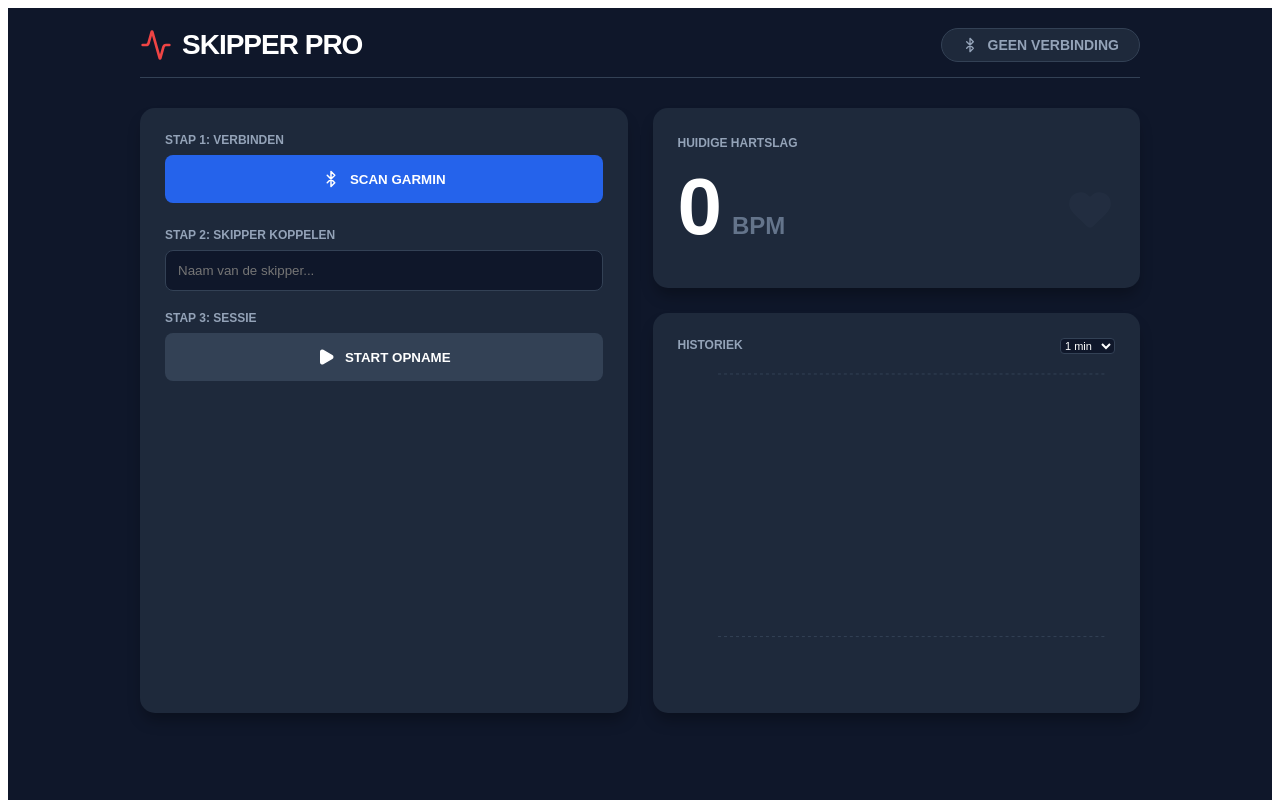
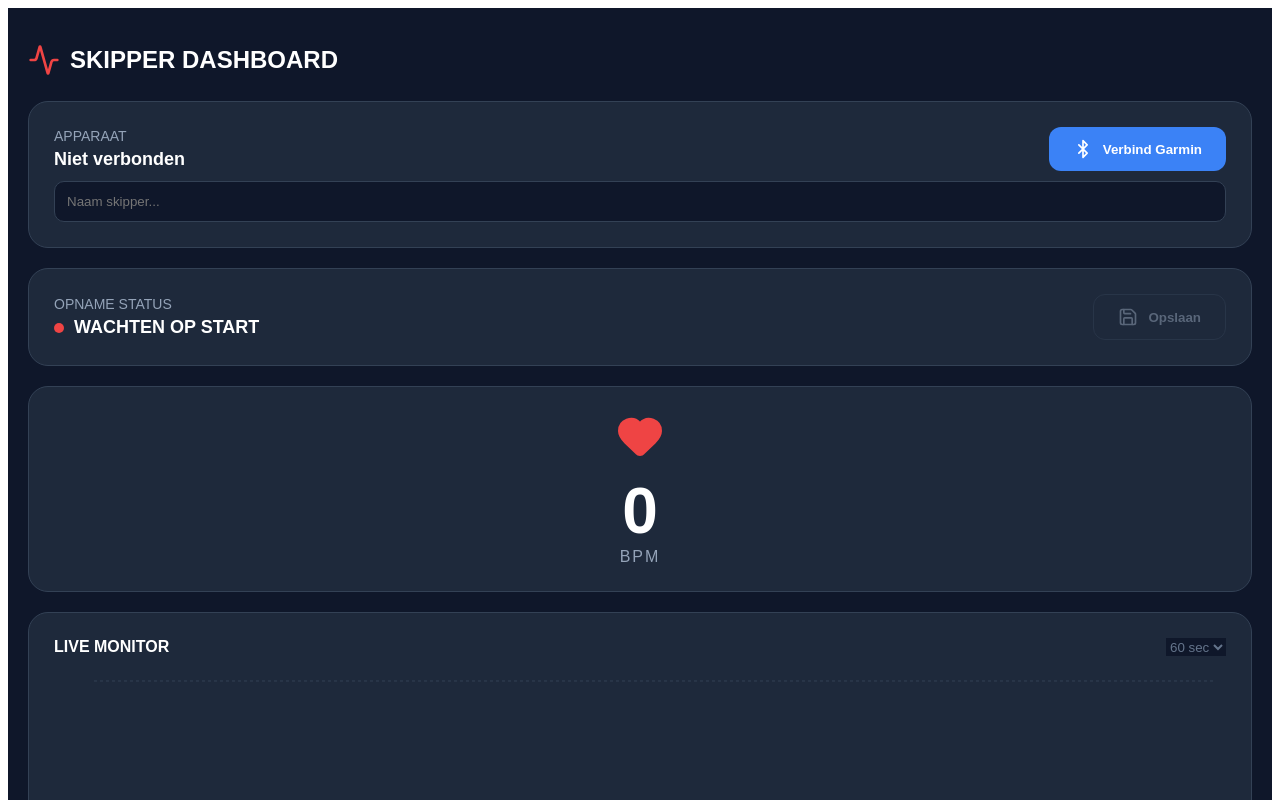
Before and after one commit to tomdemilliano/mySpeedCoach, a Next.js app: page / in a window 1280 px wide. Shown: the top 800 px of the page. Built offline with nearby package versions, Linux system fonts and the light colour scheme.

Commit message:
Update index.js

```diff
--- a/pages/index.js
+++ b/pages/index.js
@@ -1,6 +1,6 @@
 import { useState, useEffect } from 'react';
 import { db } from '../firebaseConfig';
-import { ref, set, get, update, push } from "firebase/database";
+import { ref, set, get, update, push, onValue } from "firebase/database";
 import { LineChart, Line, XAxis, YAxis, CartesianGrid, Tooltip, ResponsiveContainer } from 'recharts';
 import { Heart, Activity, Bluetooth, Play, Square, Save } from 'lucide-react';
 
@@ -23,6 +23,17 @@ export default function HeartRateApp() {
     }
   };
 
+  // NIEUW: Luisteren naar de teller via Firebase (Remote Trigger)
+  useEffect(() => {
+    if (skipperName) {
+      const recordingRef = ref(db, `live_sessions/${skipperName}/isRecording`);
+      return onValue(recordingRef, (snapshot) => {
+        const remoteStatus = snapshot.val();
+        setIsRecording(!!remoteStatus);
+      });
+    }
+  }, [skipperName]);
+
   // 2. Synchronisatie naar Firebase (alleen bij recording)
   useEffect(() => {
     if (isConnected && isRecording && heartRate > 0 && skipperName) {
@@ -31,181 +42,164 @@ export default function HeartRateApp() {
       update(sessionRef, {
         name: skipperName,
         bpm: heartRate,
-        isRecording: isRecording,
+        isRecording: true,
         lastUpdate: Date.now()
       });
+
+      const now = new Date().toLocaleTimeString([], { hour: '2-digit', minute: '2-digit', second: '2-digit' });
+      setHistory(prev => [...prev, { time: now, bpm: heartRate }].slice(-200));
     }
-  }, [heartRate, isRecording, skipperName, isConnected]);
+  }, [heartRate, isConnected, isRecording, skipperName]);
 
-  // 3. Grafiek data lokaal bijhouden
-  useEffect(() => {
-    let interval;
-    if (isConnected && heartRate > 0) {
-      interval = setInterval(() => {
-        setHistory(prev => {
-          const newData = [...prev, { time: new Date().toLocaleTimeString(), bpm: heartRate }];
-          return newData.slice(-300); // Buffer voor 5 minuten
-        });
-      }, 1000);
+  // 3. Bluetooth Logica
+  const parseHeartRate = (value) => {
+    const flags = value.getUint8(0);
+    const is16Bits = flags & 0x1;
+    if (is16Bits) {
+      return value.getUint16(1, true);
+    } else {
+      return value.getUint8(1);
     }
-    return () => clearInterval(interval);
-  }, [isConnected, heartRate]);
+  };
 
-  const connectHRM = async () => {
+  const connectBluetooth = async () => {
     try {
       const device = await navigator.bluetooth.requestDevice({
-        filters: [{ services: ['heart_rate'] }]
+        filters: [{ services: ['heart_rate'] }],
       });
-      setDeviceId(device.id);
-      setDeviceName(device.name || "Garmin Apparaat");
-      await identifySkipper(device.id);
 
       const server = await device.gatt.connect();
       const service = await server.getPrimaryService('heart_rate');
-      const char = await service.getCharacteristic('heart_rate_measurement');
+      const characteristic = await service.getCharacteristic('heart_rate_measurement');
 
+      setDeviceId(device.id);
+      setDeviceName(device.name);
       setIsConnected(true);
-      char.startNotifications();
-      char.addEventListener('characteristicvaluechanged', (e) => {
-        setHeartRate(e.target.value.getUint8(1));
+
+      identifySkipper(device.id);
+
+      characteristic.startNotifications();
+      characteristic.addEventListener('characteristicvaluechanged', (event) => {
+        const hr = parseHeartRate(event.target.value);
+        setHeartRate(hr);
       });
-    } catch (err) { console.error("Bluetooth Error:", err); }
-  };
 
-  const saveSkipperLink = () => {
-    if (deviceId && skipperName) {
-      set(ref(db, `registered_devices/${deviceId}`), { name: skipperName });
-      alert(`Toestel gekoppeld aan ${skipperName}`);
+    } catch (error) {
+      console.error(error);
+      setIsConnected(false);
     }
   };
 
-const stopRecording = async () => {
-  setIsRecording(false);
+  // 4. Sessie acties
+  const saveSession = async () => {
+    if (history.length === 0) return;
 
-  if (history.length > 0) {
-    // 1. Maak een uniek historiek-object
-    const sessionData = {
+    const historyRef = ref(db, 'session_history');
+    const finalStepsSnapshot = await get(ref(db, `live_sessions/${skipperName}/steps`));
+
+    await push(historyRef, {
       skipper: skipperName,
-      date: new Date().toISOString(),
-      finalSteps: 0, // Dit halen we zo op uit de live-data
-      heartRateHistory: history, // De volledige array van de grafiek
+      date: Date.now(),
+      data: history,
+      finalSteps: finalStepsSnapshot.val() || 0,
       averageBPM: Math.round(history.reduce((a, b) => a + b.bpm, 0) / history.length),
-      maxBPM: Math.max(...history.map(o => o.bpm))
+      maxBPM: Math.max(...history.map(h => h.bpm))
+    });
+
+    update(ref(db, `live_sessions/${skipperName}`), {
+      steps: 0,
+      isRecording: false
+    });
+
+    setHistory([]);
+    alert("Sessie succesvol opgeslagen!");
   };
 
-    // 2. Haal de laatste stappenstand op uit de live sessie
-    const liveRef = ref(db, `live_sessions/${skipperName}`);
-    const snapshot = await get(liveRef);
-    if (snapshot.exists()) {
-      sessionData.finalSteps = snapshot.val().steps || 0;
-    }
-
-    // 3. Opslaan in het archief
-    const historyRef = ref(db, 'session_history');
-    await push(historyRef, sessionData);
-
-    // 4. Optioneel: de live sessie opschonen
-    update(liveRef, { isRecording: false, steps: 0 });
-
-    alert("Sessie opgeslagen in historiek!");
-    setHistory([]); // Reset lokale grafiek voor volgende ronde
-  }
-};
-
-  // --- STYLING (Hetzelfde als de gewenste versie) ---
   const styles = {
-    container: { backgroundColor: '#0f172a', minHeight: '100vh', color: 'white', fontFamily: 'sans-serif', padding: '20px' },
-    header: { display: 'flex', justifyContent: 'space-between', alignItems: 'center', maxWidth: '1000px', margin: '0 auto 30px', borderBottom: '1px solid #334155', paddingBottom: '15px' },
-    grid: { display: 'grid', gridTemplateColumns: 'repeat(auto-fit, minmax(320px, 1fr))', gap: '25px', maxWidth: '1000px', margin: '0 auto' },
-    card: { backgroundColor: '#1e293b', padding: '25px', borderRadius: '15px', boxShadow: '0 10px 15px -3px rgba(0,0,0,0.3)', position: 'relative', overflow: 'hidden' },
-    input: { width: '100%', backgroundColor: '#0f172a', border: '1px solid #334155', color: 'white', padding: '12px', borderRadius: '8px', marginBottom: '10px', boxSizing: 'border-box' },
-    button: (active, color) => ({
-      width: '100%', padding: '15px', borderRadius: '8px', border: 'none', fontWeight: 'bold', cursor: 'pointer',
-      backgroundColor: active ? color : '#334155', color: 'white', transition: '0.3s', display: 'flex', alignItems: 'center', justifyContent: 'center', gap: '10px'
-    }),
-    hrDisplay: { fontSize: '80px', fontWeight: '900', margin: '10px 0', color: isRecording ? '#ef4444' : 'white' }
+    container: { backgroundColor: '#0f172a', minHeight: '100vh', color: 'white', padding: '20px', fontFamily: 'sans-serif' },
+    card: { backgroundColor: '#1e293b', borderRadius: '20px', padding: '25px', marginBottom: '20px', border: '1px solid #334155' },
+    button: { display: 'flex', alignItems: 'center', gap: '10px', padding: '12px 24px', borderRadius: '12px', border: 'none', fontWeight: 'bold', cursor: 'pointer', transition: '0.2s' },
+    input: { backgroundColor: '#0f172a', border: '1px solid #334155', borderRadius: '10px', padding: '12px', color: 'white', width: '100%', marginTop: '10px', boxSizing: 'border-box' }
   };
 
   return (
     <div style={styles.container}>
-      <div style={styles.header}>
-        <div style={{ display: 'flex', alignItems: 'center', gap: '10px' }}>
-          <Activity color="#ef4444" size={32} />
-          <span style={{ fontSize: '28px', fontWeight: '900', letterSpacing: '-1px' }}>SKIPPER PRO</span>
+      <h1 style={{ fontSize: '24px', fontWeight: '900', marginBottom: '25px', display: 'flex', alignItems: 'center', gap: '10px' }}>
+        <Activity color="#ef4444" size={32} /> SKIPPER DASHBOARD
+      </h1>
+
+      {/* Connect Card */}
+      <div style={styles.card}>
+        <div style={{ display: 'flex', justifyContent: 'space-between', alignItems: 'center' }}>
+          <div>
+            <div style={{ color: '#94a3b8', fontSize: '14px', marginBottom: '5px' }}>APPARAAT</div>
+            <div style={{ fontSize: '18px', fontWeight: 'bold' }}>{isConnected ? deviceName : 'Niet verbonden'}</div>
           </div>
-        <div style={{ backgroundColor: '#1e293b', padding: '8px 20px', borderRadius: '25px', fontSize: '14px', display: 'flex', alignItems: 'center', gap: '10px', border: '1px solid #334155' }}>
-          <Bluetooth size={16} color={isConnected ? "#60a5fa" : "#94a3b8"} />
-          <span style={{ color: isConnected ? "#60a5fa" : "#94a3b8", fontWeight: 'bold' }}>
-            {isConnected ? deviceName : "GEEN VERBINDING"}
-          </span>
+          <button
+            onClick={connectBluetooth}
+            style={{ ...styles.button, backgroundColor: isConnected ? '#065f46' : '#3b82f6', color: 'white' }}
+          >
+            <Bluetooth size={20} /> {isConnected ? 'Verbonden' : 'Verbind Garmin'}
+          </button>
+        </div>
+
+        <input
+          style={styles.input}
+          placeholder="Naam skipper..."
+          value={skipperName}
+          onChange={(e) => setSkipperName(e.target.value)}
+        />
+      </div>
+
+      {/* Recording Status Card */}
+      <div style={styles.card}>
+        <div style={{ display: 'flex', justifyContent: 'space-between', alignItems: 'center' }}>
+          <div>
+            <div style={{ color: '#94a3b8', fontSize: '14px', marginBottom: '5px' }}>OPNAME STATUS</div>
+            <div style={{ fontSize: '18px', fontWeight: 'bold', display: 'flex', alignItems: 'center', gap: '10px' }}>
+              <div style={{
+                width: '10px',
+                height: '10px',
+                borderRadius: '50%',
+                backgroundColor: isRecording ? '#22c55e' : '#ef4444',
+                boxShadow: isRecording ? '0 0 10px #22c55e' : 'none'
+              }}></div>
+              {isRecording ? "LIVE BEZIG" : "WACHTEN OP START"}
+            </div>
+          </div>
+          <button
+            onClick={saveSession}
+            disabled={!history.length}
+            style={{ ...styles.button, backgroundColor: '#1e293b', color: '#94a3b8', border: '1px solid #334155', opacity: history.length ? 1 : 0.5 }}
+          >
+            <Save size={20} /> Opslaan
+          </button>
         </div>
       </div>
 
-      <div style={styles.grid}>
-        {/* LINKER KOLOM: CONFIGURATIE */}
-        <div style={styles.card}>
-          <label style={{ fontSize: '12px', color: '#94a3b8', fontWeight: 'bold', display: 'block', marginBottom: '8px' }}>STAP 1: VERBINDEN</label>
-          <button style={styles.button(!isConnected, '#2563eb')} onClick={connectHRM} disabled={isConnected}>
-            <Bluetooth size={18} /> {isConnected ? 'GARMIN VERBONDEN' : 'SCAN GARMIN'}
-          </button>
-
-          <label style={{ fontSize: '12px', color: '#94a3b8', fontWeight: 'bold', display: 'block', marginTop: '25px', marginBottom: '8px' }}>STAP 2: SKIPPER KOPPELEN</label>
-          <input
-            style={styles.input}
-            placeholder="Naam van de skipper..."
-            value={skipperName}
-            onChange={(e) => setSkipperName(e.target.value)}
-          />
-          {isConnected && (
-            <button onClick={saveSkipperLink} style={{ width: '100%', background: 'none', border: '1px solid #334155', color: '#94a3b8', padding: '8px', borderRadius: '6px', fontSize: '12px', cursor: 'pointer', marginBottom: '20px' }}>
-              <Save size={14} style={{ marginRight: '5px' }} /> Onthoud deze koppeling
-            </button>
-          )}
-
-          <label style={{ fontSize: '12px', color: '#94a3b8', fontWeight: 'bold', display: 'block', marginTop: '10px', marginBottom: '8px' }}>STAP 3: SESSIE</label>
-            <button
-              style={styles.button(isConnected, isRecording ? '#ef4444' : '#22c55e')}
-              onClick={() => {
-                if(!isConnected || !skipperName) return alert("Verbind eerst!");
-                if(isRecording) stopRecording();
-                else setIsRecording(true);
-              }}>
-              {isRecording ? <><Square size={18} fill="white" /> STOP & BEWAAR</> : <><Play size={18} fill="white" /> START OPNAME</>}
-            </button>
+      {/* Heart Rate Display */}
+      <div style={{ ...styles.card, textAlign: 'center' }}>
+        <Heart color="#ef4444" size={48} style={{ margin: '0 auto 10px' }} fill="#ef4444" />
+        <div style={{ fontSize: '64px', fontWeight: '900' }}>{heartRate}</div>
+        <div style={{ color: '#94a3b8', letterSpacing: '2px' }}>BPM</div>
       </div>
 
-        {/* RECHTER KOLOM: LIVE DATA */}
-        <div style={{ display: 'flex', flexDirection: 'column', gap: '25px' }}>
-          <div style={styles.card}>
-            <span style={{ color: '#94a3b8', fontWeight: 'bold', fontSize: '12px' }}>HUIDIGE HARTSLAG</span>
-            <div style={{ display: 'flex', alignItems: 'baseline', gap: '10px' }}>
-              <div style={styles.hrDisplay}>{heartRate}</div>
-              <span style={{ fontSize: '24px', color: '#64748b', fontWeight: 'bold' }}>BPM</span>
-              <Heart
-                fill={isRecording ? "#ef4444" : "#334155"}
-                stroke="none"
-                style={{ marginLeft: 'auto', opacity: heartRate > 0 ? 1 : 0.2 }}
-                size={50}
-              />
-            </div>
-            {isRecording && <div style={{ color: '#ef4444', fontSize: '12px', fontWeight: 'bold', animate: 'pulse' }}>● LIVE RECORDING NAAR DASHBOARD</div>}
-          </div>
-
+      {/* Graph Area */}
       <div style={{ ...styles.card, height: '350px' }}>
-            <div style={{ display: 'flex', justifyContent: 'space-between', marginBottom: '15px' }}>
-              <span style={{ color: '#94a3b8', fontWeight: 'bold', fontSize: '12px' }}>HISTORIEK</span>
+        <div style={{ display: 'flex', justifyContent: 'space-between', marginBottom: '20px' }}>
+          <div style={{ fontWeight: 'bold' }}>LIVE MONITOR</div>
           <select
-                style={{ backgroundColor: '#0f172a', border: '1px solid #334155', color: 'white', borderRadius: '4px', fontSize: '11px' }}
+            style={{ backgroundColor: '#0f172a', border: 'none', color: '#64748b' }}
+            onChange={(e) => setViewTime(Number(e.target.value))}
             value={viewTime}
-                onChange={(e) => setViewTime(parseInt(e.target.value))}
           >
-                <option value={30}>30 sec</option>
-                <option value={60}>1 min</option>
-                <option value={180}>3 min</option>
+            <option value="60">60 sec</option>
+            <option value="120">2 min</option>
+            <option value="300">5 min</option>
           </select>
         </div>
 
-            <ResponsiveContainer width="100%" height="85%">
+        <ResponsiveContainer width="100%" height="80%">
           <LineChart data={history.slice(-viewTime)} margin={{ top: 5, right: 10, left: -20, bottom: 0 }}>
             <CartesianGrid stroke="#334155" vertical={false} strokeDasharray="3 3" />
             <XAxis
@@ -214,7 +208,6 @@ const stopRecording = async () => {
               fontSize={10}
               tickLine={false}
               axisLine={false}
-                  label={{ value: 'Tijdstip', position: 'insideBottom', offset: -5, fill: '#64748b', fontSize: 10 }}
             />
             <YAxis
               stroke="#64748b"
@@ -222,7 +215,6 @@ const stopRecording = async () => {
               tickLine={false}
               axisLine={false}
               domain={['dataMin - 5', 'dataMax + 5']}
-                  label={{ value: 'BPM', angle: -90, position: 'insideLeft', offset: 10, fill: '#64748b', fontSize: 10 }}
             />
             <Tooltip contentStyle={{ backgroundColor: '#1e293b', border: 'none', color: 'white', borderRadius: '8px' }} />
             <Line
@@ -237,7 +229,5 @@ const stopRecording = async () => {
         </ResponsiveContainer>
       </div>
     </div>
-      </div>
-    </div>
   );
 }
```
Lines whose indentation alone changed are shown as unchanged.
